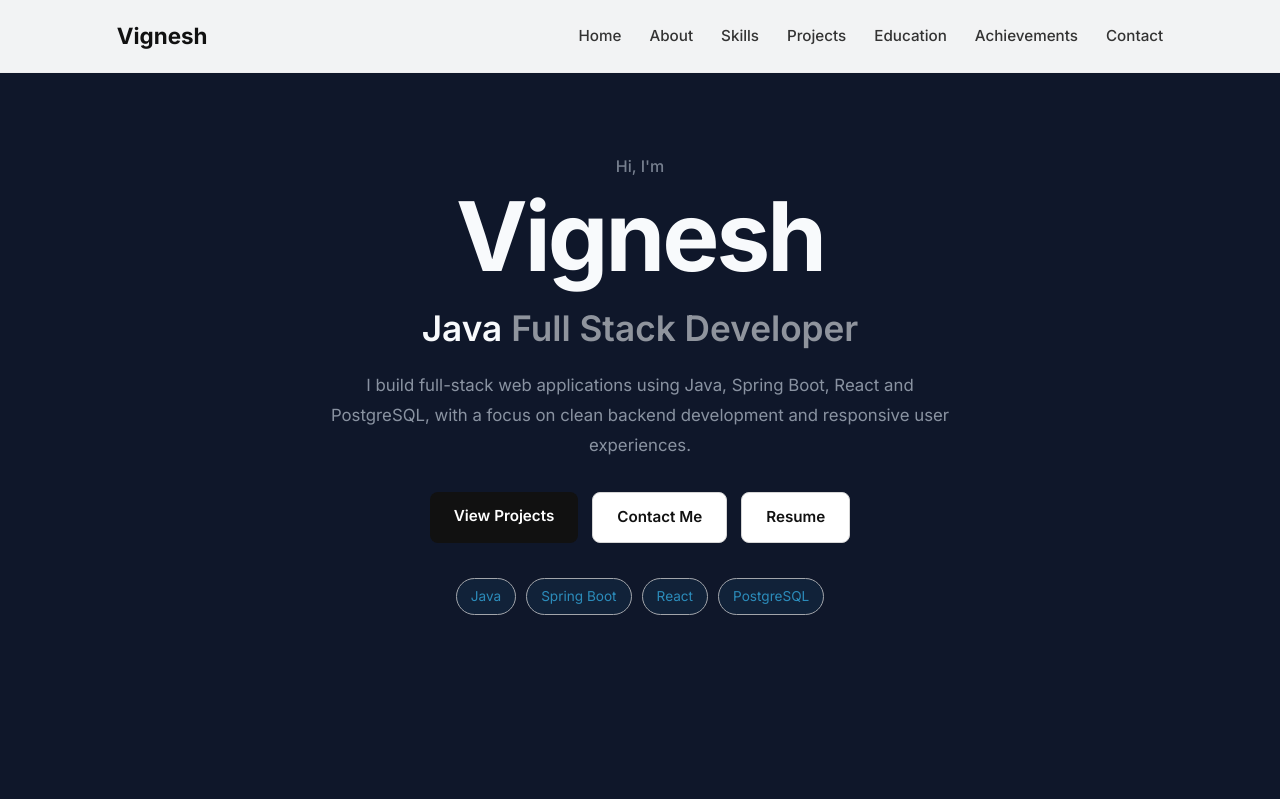
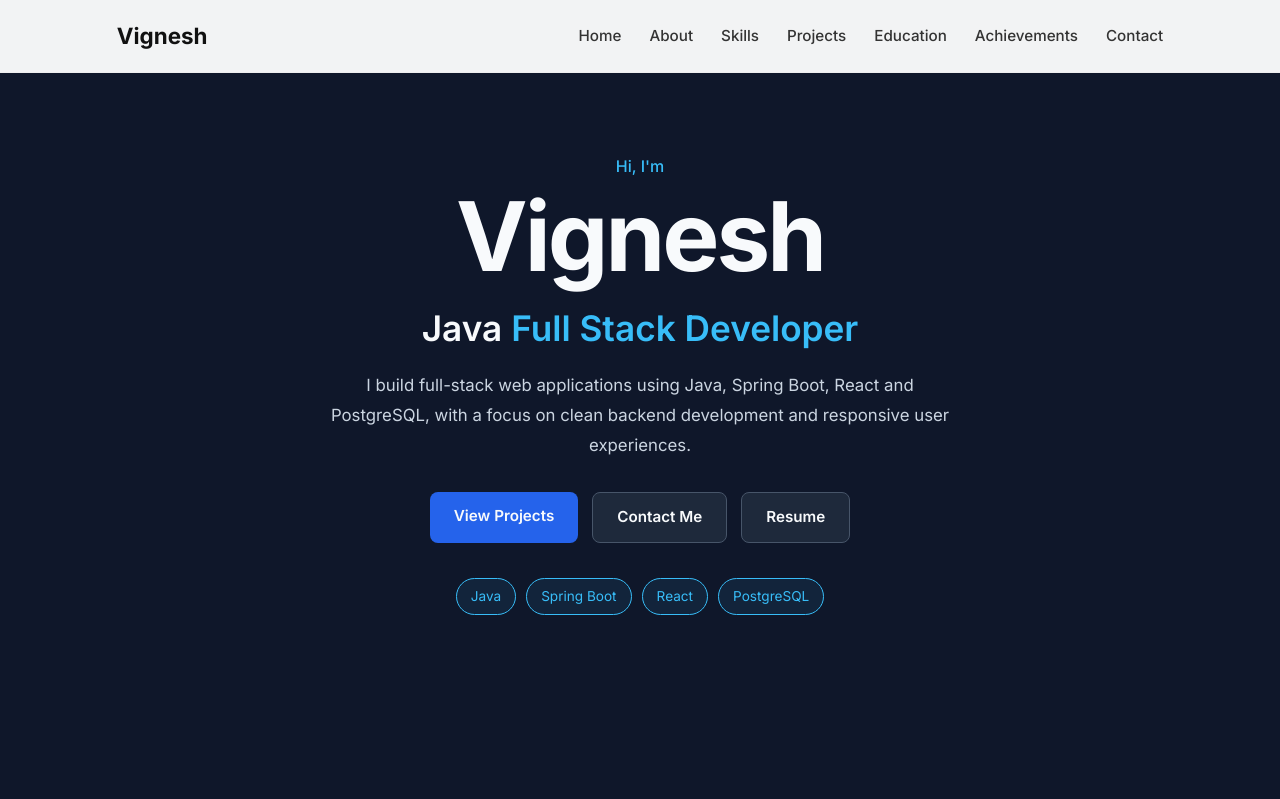
Before and after one commit to vignesh-builds/portfolio, a React (Vite) app in the folder frontend/: page / in a window 1280 px wide. Shown: the top 799 px of the page. Built offline with nearby package versions, Linux system fonts and the light colour scheme.

Commit message:
Update Home.css

```diff
--- a/frontend/src/components/Home.css
+++ b/frontend/src/components/Home.css
@@ -8,6 +8,8 @@
   align-items: center;
   justify-content: center;
   padding: 70px 8%;
+
+  background: #0F172A;
 }
 
 .hero-content {
@@ -19,7 +21,9 @@
   margin: 0 0 8px;
   font-size: 1rem;
   font-weight: 500;
-  opacity: 0.55;
+
+  color: #38BDF8;
+  opacity: 1;
 }
 
 .hero h1 {
@@ -28,6 +32,8 @@
   line-height: 1;
   font-weight: 700;
   letter-spacing: -3px;
+
+  color: #F8FAFC;
 }
 
 .hero h2 {
@@ -35,10 +41,13 @@
   font-size: clamp(1.5rem, 3vw, 2.2rem);
   line-height: 1.3;
   font-weight: 600;
+
+  color: #F8FAFC;
 }
 
 .hero h2 span {
-  opacity: 0.55;
+  color: #38BDF8;
+  opacity: 1;
 }
 
 .hero-description {
@@ -46,7 +55,9 @@
   margin: 0 auto 32px;
   font-size: 1.05rem;
   line-height: 1.8;
-  opacity: 0.65;
+
+  color: #CBD5E1;
+  opacity: 1;
 }
 
 .hero-buttons {
@@ -67,19 +78,28 @@
 }
 
 .primary-btn {
-  background: #111;
-  color: #fff;
+  background: #2563EB;
+  color: #F8FAFC;
 }
 
 .secondary-btn {
-  border: 1px solid #d5d5d5;
-  color: #111;
-  background: #fff;
+  border: 1px solid #475569;
+  color: #F8FAFC;
+  background: #1E293B;
 }
 
 .primary-btn:hover,
 .secondary-btn:hover {
   transform: translateY(-3px);
+}
+
+.primary-btn:hover {
+  background: #1D4ED8;
+}
+
+.secondary-btn:hover {
+  border-color: #38BDF8;
+  color: #38BDF8;
 }
 
 .hero-tech {
@@ -92,10 +112,14 @@
 
 .hero-tech span {
   padding: 7px 14px;
-  border: 1px solid #e1e1e1;
+  border: 1px solid #38BDF8;
   border-radius: 20px;
   font-size: 0.85rem;
-  opacity: 0.7;
+
+  color: #38BDF8;
+  background: rgba(56, 189, 248, 0.08);
+
+  opacity: 1;
 }
 
 @media (max-width: 600px) {
```
